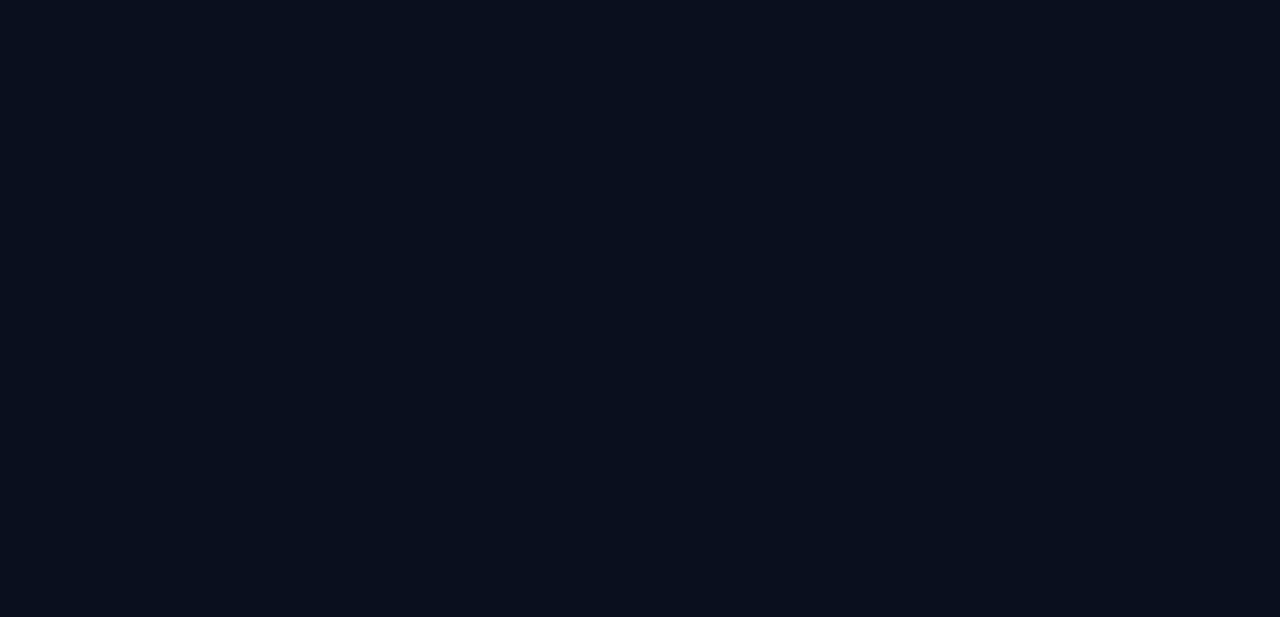
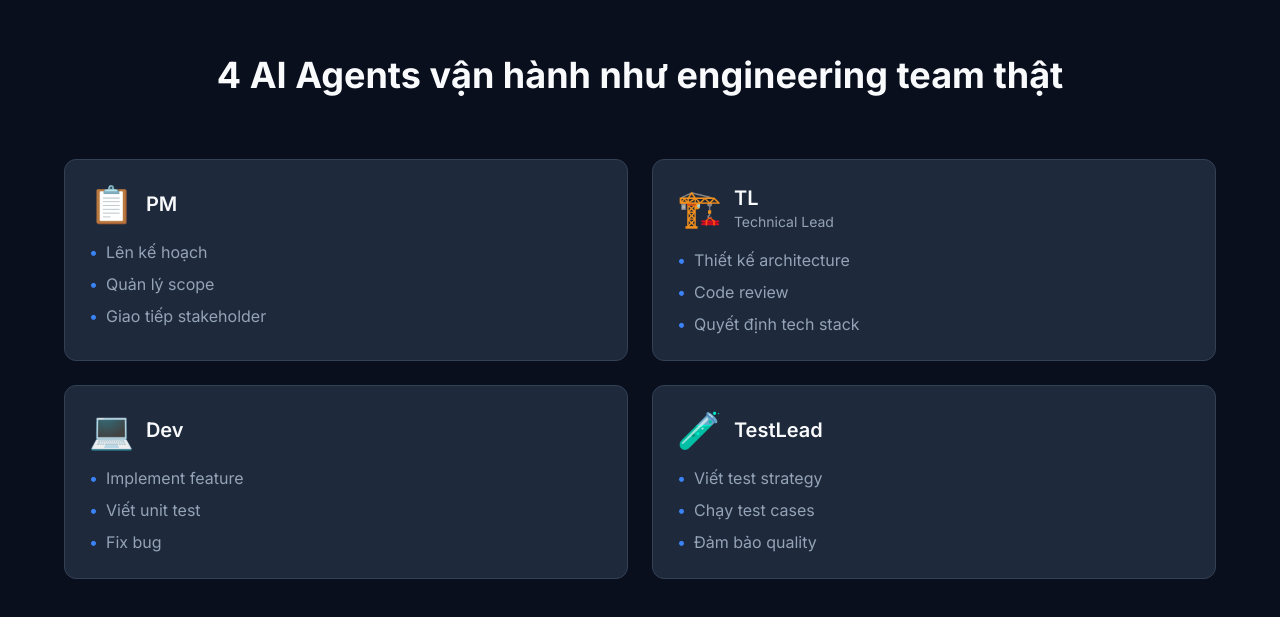
Before and after one commit to wisbidev/project-4cca50d4, a Next.js app in the folder frontend/: page / in a window 1280 px wide. Shown: the part 1625-2242 px from the top of the page. Before the commit the page ends 1600 px from the top, so only its background shows below. Built offline with nearby package versions, Linux system fonts and the light colour scheme.

Commit message:
feat: add AIAgents section to landing page

```diff
--- a/frontend/app/page.tsx
+++ b/frontend/app/page.tsx
@@ -1,3 +1,4 @@
+import AIAgents from "@/components/AIAgents";
 import HeroSection from "@/components/HeroSection";
 
 export default function Home() {
@@ -11,6 +12,7 @@ export default function Home() {
           </h2>
         </div>
       </section>
+      <AIAgents />
     </main>
   );
 }
```
